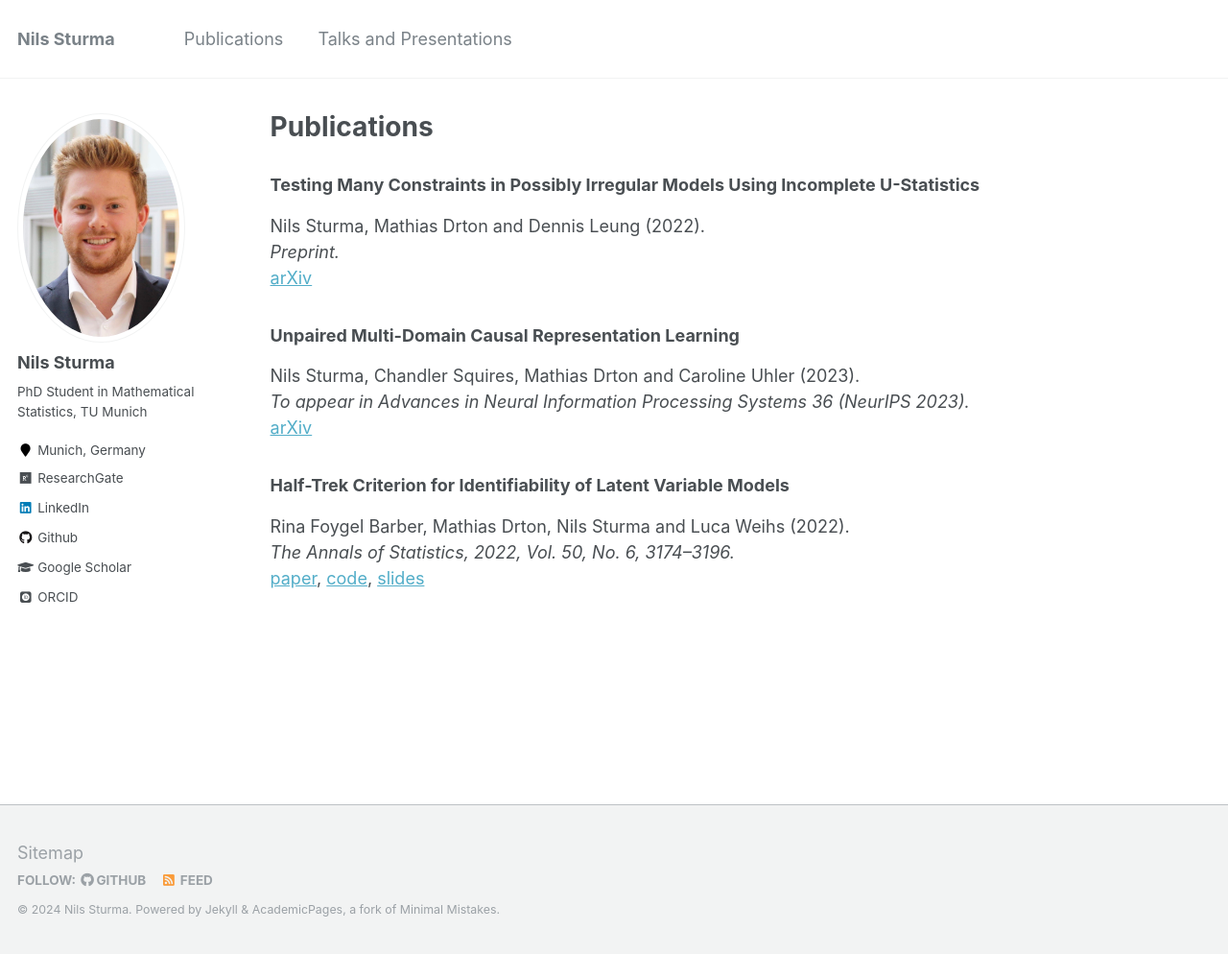
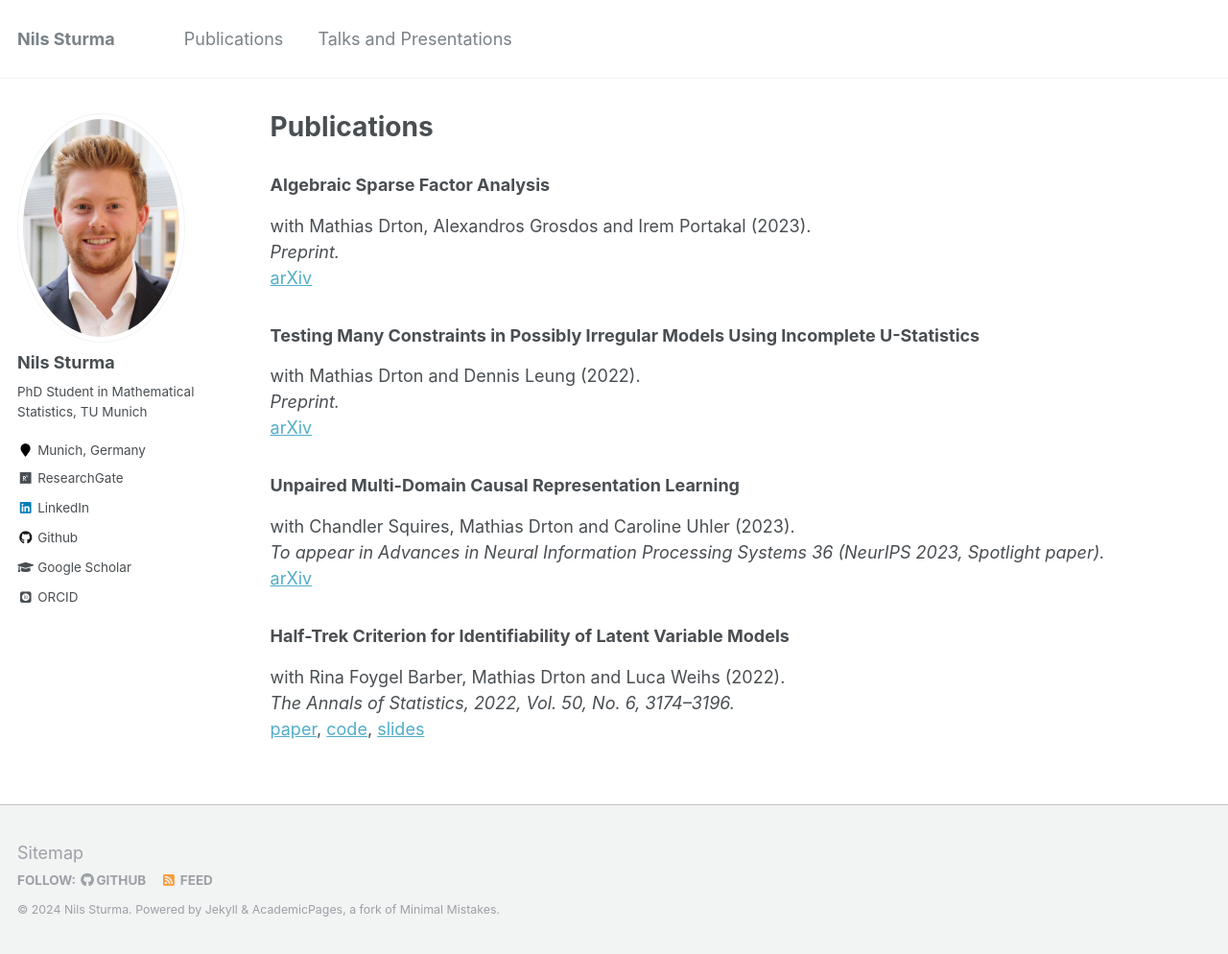
Before and after one commit to NilsSturma/nilssturma.github.io, a Jekyll site: the page built from _pages/publications.md, in a window 1280 px wide and 994 px high. Shown: the whole window at 96% size. Built offline with Jekyll 4.4.1, drawn with Linux system fonts in a browser that asks for light colours; some web fonts are replaced.

Commit message:
added sparse-factor analysis paper to publications

```diff
--- a/_pages/publications.md
+++ b/_pages/publications.md
@@ -15,20 +15,26 @@ author_profile: true
   {% include archive-single.html %}
 {% endfor %}
  -->
+
+### Algebraic Sparse Factor Analysis
+with Mathias Drton, Alexandros Grosdos and Irem Portakal (2023). \
+*Preprint.* \
+[arXiv](https://arxiv.org/abs/2312.14762)
+
 ### Testing Many Constraints in Possibly Irregular Models Using Incomplete U-Statistics
-Nils Sturma, Mathias Drton and Dennis Leung (2022). \
+with Mathias Drton and Dennis Leung (2022). \
 *Preprint.* \
 [arXiv](https://arxiv.org/abs/2208.11756)
 
 ### Unpaired Multi-Domain Causal Representation Learning
-Nils Sturma, Chandler Squires, Mathias Drton and Caroline Uhler (2023). \
+with Chandler Squires, Mathias Drton and Caroline Uhler (2023). \
 *To appear in Advances in Neural Information Processing
-Systems 36 (NeurIPS 2023).* \
+Systems 36 (NeurIPS 2023, Spotlight paper).* \
 [arXiv](https://arxiv.org/abs/2302.00993)
 
 
 
 ### Half-Trek Criterion for Identifiability of Latent Variable Models
-Rina Foygel Barber, Mathias Drton, Nils Sturma and Luca Weihs (2022). \
+with Rina Foygel Barber, Mathias Drton and Luca Weihs (2022). \
 *The Annals of Statistics, 2022, Vol. 50, No. 6, 3174–3196.* \
 [paper](https://doi.org/10.1214/22-AOS2221), [code](https://github.com/Lucaweihs/SEMID), [slides](https://nilssturma.github.io/files/LF_HTC_presentation_IMS.pdf)
```
Also changed, not shown: _pages/about.md (+1 -1 lines).
